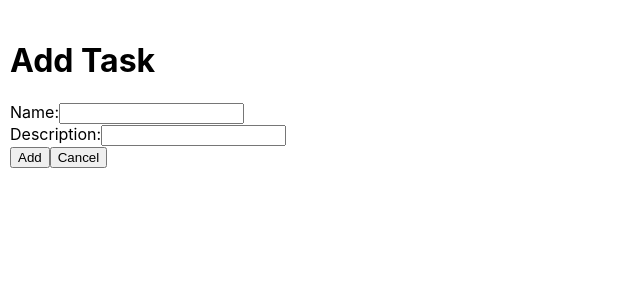
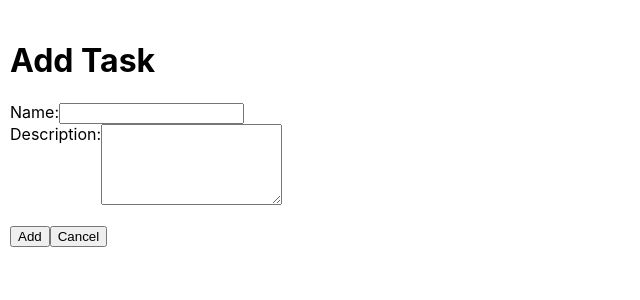
Before and after one commit to masonwaller/bldr-check, a React (Create React App) app: page / in a window 1280 px wide. Both pictures are taken after a click on the button "Add Task". Shown: the top 300 px of the page, without its empty margins (0-640 px from the left). Built offline with nearby package versions, Linux system fonts and the light colour scheme; no server answers.

Commit message:
change desciption box to be a textare instead

```diff
--- a/src/components/modal/AddTaskModal.css
+++ b/src/components/modal/AddTaskModal.css
@@ -8,3 +8,7 @@
   right: 0;
   position: absolute;
 }
+
+.description-box {
+  display: flex;
+}
--- a/src/components/modal/AddTaskModal.js
+++ b/src/components/modal/AddTaskModal.js
@@ -17,12 +17,13 @@ export default function AddTaskModal(props) {
           />
         </label>
         <br />
-        <label>
+        <label className="description-box">
           Description:
-          <input
+          <textarea
             type="text"
             value={description}
             onChange={(e) => setDescription(e.target.value)}
+            rows={5}
           />
         </label>
         <br />
```
